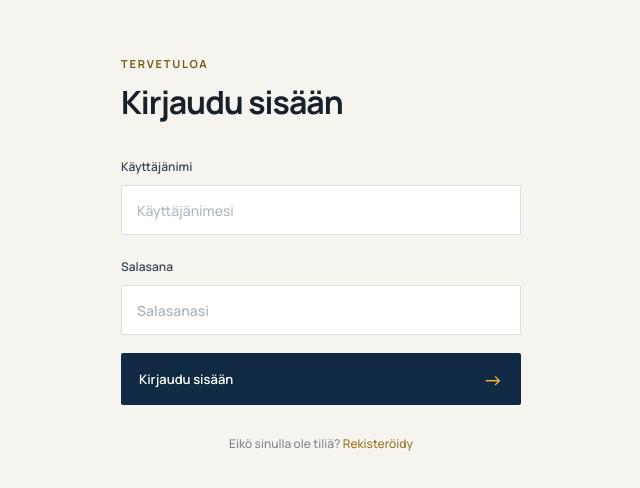
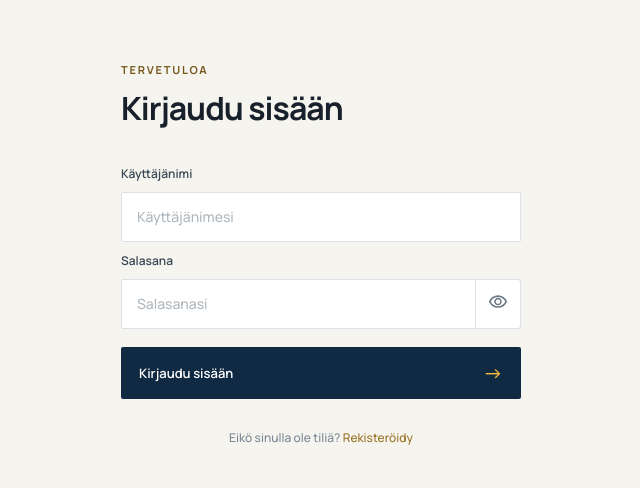
Before and after one commit to Timanttiso/ShipmentTracking, a React (Vite) app in the folder Frontend/: page / in a window 1280 px wide. Shown: the part 148-636 px from the top of the page, without its empty margins (319-959 px from the left). Built offline with nearby package versions, Linux system fonts and the light colour scheme.

Commit message:
feat: add visiblity buttons to password input fields and Icon centralization file

```diff
--- a/Frontend/src/App.css
+++ b/Frontend/src/App.css
@@ -17,3 +17,50 @@ body {
     font-weight: 700;
     font-style: italic;
 }
+
+.delete-button {
+    min-height: 30px;
+    display: inline-flex;
+    align-items: center;
+    justify-content: center;
+    gap: 10px;
+    padding: 0 17px;
+    border: 1px solid #d9aaa1;
+    border-radius: 3px;
+    background: #fff;
+    color: #8b4035;
+    cursor: pointer;
+    font: inherit;
+    font-size: 13px;
+    font-weight: 700;
+    transition: background-color .18s ease, border-color .18s ease, color .18s ease, box-shadow .18s ease;
+}
+
+.delete-button:hover {
+    border-color: #b96d60;
+    background: #f8ece9;
+}
+
+.delete-button:focus-visible {
+    outline: 3px solid rgba(213, 154, 55, .55);
+    outline-offset: 3px;
+}
+
+.password-visibility-toggle {
+    flex: 0 0 auto;
+    padding: 0 12px;
+    border: 1px solid #dce1e5;
+    border-left: 0;
+    border-radius: 0 3px 3px 0;
+    background: #fff;
+    color: var(--profile-navy, #102a43);
+    cursor: pointer;
+    font: inherit;
+    font-size: 12px;
+    font-weight: 700;
+}
+
+.password-visibility-toggle:focus-visible {
+    outline: 1px solid var(--profile-navy), #102a43;
+    box-shadow: 0 0 0 3px rgba(16, 42, 67, .09);
+}
--- /dev/null
+++ b/Frontend/src/constants/Icons.tsx
@@ -0,0 +1,35 @@
+import type { ReactNode } from 'react'
+
+type IconName = 'visibilityOff' | 'visibility'
+
+type IconProps = {
+    icon: IconName
+    size?: number
+    color?: string
+    viewport?: string
+    className?: string
+}
+
+const iconPaths: Record<IconName, ReactNode> = {
+    visibility: (
+        <path d="M607.5-372.5Q660-425 660-500t-52.5-127.5Q555-680 480-680t-127.5 52.5Q300-575 300-500t52.5 127.5Q405-320 480-320t127.5-52.5Zm-204-51Q372-455 372-500t31.5-76.5Q435-608 480-608t76.5 31.5Q588-545 588-500t-31.5 76.5Q525-392 480-392t-76.5-31.5ZM214-281.5Q94-363 40-500q54-137 174-218.5T480-800q146 0 266 81.5T920-500q-54 137-174 218.5T480-200q-146 0-266-81.5ZM480-500Zm207.5 160.5Q782-399 832-500q-50-101-144.5-160.5T480-720q-113 0-207.5 59.5T128-500q50 101 144.5 160.5T480-280q113 0 207.5-59.5Z" />
+    ),
+    visibilityOff: (
+        <path d="m644-428-58-58q9-47-27-88t-93-32l-58-58q17-8 34.5-12t37.5-4q75 0 127.5 52.5T660-500q0 20-4 37.5T644-428Zm128 126-58-56q38-29 67.5-63.5T832-500q-50-101-143.5-160.5T480-720q-29 0-57 4t-55 12l-62-62q41-17 84-25.5t90-8.5q151 0 269 83.5T920-500q-23 59-60.5 109.5T772-302Zm20 246L624-222q-35 11-70.5 16.5T480-200q-151 0-269-83.5T40-500q21-53 53-98.5t73-81.5L56-792l56-56 736 736-56 56ZM222-624q-29 26-53 57t-41 67q50 101 143.5 160.5T480-280q20 0 39-2.5t39-5.5l-36-38q-11 3-21 4.5t-21 1.5q-75 0-127.5-52.5T300-500q0-11 1.5-21t4.5-21l-84-82Zm319 93Zm-151 75Z" />
+    )
+}
+
+export default function Icon({ icon, size = 24, color = 'currentColor', viewport = '0 -960 960 960', className }: IconProps) {
+    return (
+        <svg
+            className={className}
+            xmlns='http://www.w3.org/2000/svg'
+            height={size}
+            viewBox={viewport}
+            width={size}
+            fill={color}
+        >
+            {iconPaths[icon]}
+        </svg>
+    )
+}
--- a/Frontend/src/pages/LoginPage.tsx
+++ b/Frontend/src/pages/LoginPage.tsx
@@ -1,11 +1,13 @@
 import { useState } from 'react'
 import { useNavigate } from 'react-router-dom'
 import { useAuth } from '../contexts/AuthContext'
+import Icon from '../constants/Icons'
 import './styles/LoginPage.css'
 
 export default function LoginPage() {
     const [username, setUsername] = useState('')
     const [password, setPassword] = useState('')
+    const [visiblePasswordField, setVisiblePasswordField] = useState(false)
     const [error, setError] = useState('')
     const [submitting, setSubmitting] = useState(false)
 
@@ -53,24 +55,32 @@ export default function LoginPage() {
                         onChange={(e) => setUsername(e.target.value)}
                     />
 
-                    <div className='password-field'>
-                        <label htmlFor='password'>Salasana</label>
+                    <label htmlFor='password'>Salasana</label>
+                    <span className='login-password-input'>
                         <input
                             id='password'
                             className='login-input'
                             name='password'
-                            type='password'
+                            type={visiblePasswordField ? 'text' : 'password'}
                             placeholder='Salasanasi'
                             value={password}
                             required
                             onChange={(e) => setPassword(e.target.value)}
                         />
-                        <button type='submit' className='login-button' disabled={submitting}>
-                            {submitting ? 'Kirjaudutaan...' : 'Kirjaudu sisään'}
-                            <span aria-hidden='true'>-&gt;</span>
+                        <button
+                            className='password-visibility-toggle'
+                            type='button'
+                            aria-label={visiblePasswordField ? 'Piilota salasana' : 'Näytä salasana'}
+                            onClick={() => setVisiblePasswordField((visible) => !visible)}
+                        >
+                            <Icon icon={visiblePasswordField ? 'visibilityOff' : 'visibility'} size={20} color='#6b7782' />
                         </button>
-                        {error && <p className="error-message">{error}</p>}
-                    </div>
+                    </span>
+                    <button type='submit' className='login-button' disabled={submitting}>
+                        {submitting ? 'Kirjaudutaan...' : 'Kirjaudu sisään'}
+                        <span aria-hidden='true'>-&gt;</span>
+                    </button>
+                    {error && <p className="error-message">{error}</p>}
                 </form>
                 <p className='login-form-footer'>
                     Eikö sinulla ole tiliä? <button
--- a/Frontend/src/pages/styles/Dashboard.css
+++ b/Frontend/src/pages/styles/Dashboard.css
@@ -13,7 +13,7 @@
     --dash-neutral-soft: #edf1f5;
     font-size: 12px;
     line-height: 1.5;
-    min-height: 100vh;
+    min-height: 90vh;
     background: #f5f4ef;
     color: var(--dash-ink);
 }
--- a/Frontend/src/pages/styles/LoginPage.css
+++ b/Frontend/src/pages/styles/LoginPage.css
@@ -46,40 +46,10 @@
     gap: 10px;
 }
 
-.login-form label,
-.password-field {
+.login-form label {
     color: #394755;
     font-size: 12px;
     font-weight: 600;
-}
-
-.password-field {
-    display: flex;
-    flex-wrap: wrap;
-    align-items: center;
-    row-gap: 10px;
-    margin-top: 13px;
-}
-
-.password-field > label {
-    order: 1;
-    flex: 1 1 auto;
-}
-
-.password-field > input[type='password'] {
-    order: 3;
-    flex: 0 0 100%;
-}
-
-.password-field > .error-message {
-    order: 4;
-    flex: 0 0 100%;
-}
-
-.password-field > .login-button {
-    order: 5;
-    flex: 0 0 100%;
-    box-sizing: border-box;
 }
 
 .login-input {
@@ -98,6 +68,23 @@
 }
 
 .login-input:focus {
+    border-color: var(--navy);
+    box-shadow: 0 0 0 3px rgba(16, 42, 67, .09);
+}
+
+.login-password-input {
+    display: flex;
+    width: 100%;
+    min-width: 0;
+}
+
+.login-password-input .login-input {
+    min-width: 0;
+    border-top-right-radius: 0;
+    border-bottom-right-radius: 0;
+}
+
+.login-password-input:focus-within .login-input {
     border-color: var(--navy);
     box-shadow: 0 0 0 3px rgba(16, 42, 67, .09);
 }
--- a/Frontend/src/pages/styles/ProfilePage.css
+++ b/Frontend/src/pages/styles/ProfilePage.css
@@ -126,7 +126,6 @@
     transition: border-color .18s ease, box-shadow .18s ease;
 }
 
-.profile-password-visiblity-toggle:focus,
 .profile-input:focus {
     border: 1px solid var(--profile-navy);
     box-shadow: 0 0 0 3px rgba(16, 42, 67, .09);
@@ -134,6 +133,10 @@
 
 .profile-input::placeholder {
     color: #aeb6bc;
+}
+
+.profile-password {
+    margin-bottom: 22px;
 }
 
 .profile-password-input {
@@ -148,22 +151,7 @@
     border-bottom-right-radius: 0;
 }
 
-.profile-password-visiblity-toggle {
-    flex: 0 0 auto;
-    padding: 0 12px;
-    border: 1px solid #dce1e5;
-    border-left: 0;
-    border-radius: 0 3px 3px 0;
-    background: #fff;
-    color: var(--profile-navy);
-    cursor: pointer;
-    font: inherit;
-    font-size: 12px;
-    font-weight: 700;
-}
-
-.profile-toggle-button,
-.profile-delete-button {
+.profile-toggle-button {
     min-height: 30px;
     display: inline-flex;
     align-items: center;
@@ -215,20 +203,7 @@
     background: #f8f7f4;
 }
 
-.profile-delete-button {
-    margin-top: 22px;
-    border-color: #d9aaa1;
-    background: #fff;
-    color: #8b4035;
-}
-
-.profile-delete-button:hover {
-    border-color: #b96d60;
-    background: #f8ece9;
-}
-
-.profile-toggle-button:focus-visible,
-.profile-delete-button:focus-visible {
+.profile-toggle-button:focus-visible {
     outline: 3px solid rgba(213, 154, 55, .55);
     outline-offset: 3px;
 }
```
Also changed, not shown: Frontend/src/pages/ProfilePage.tsx (+8 -10 lines), Frontend/src/pages/RegisterPage.tsx (+24 -2 lines).
